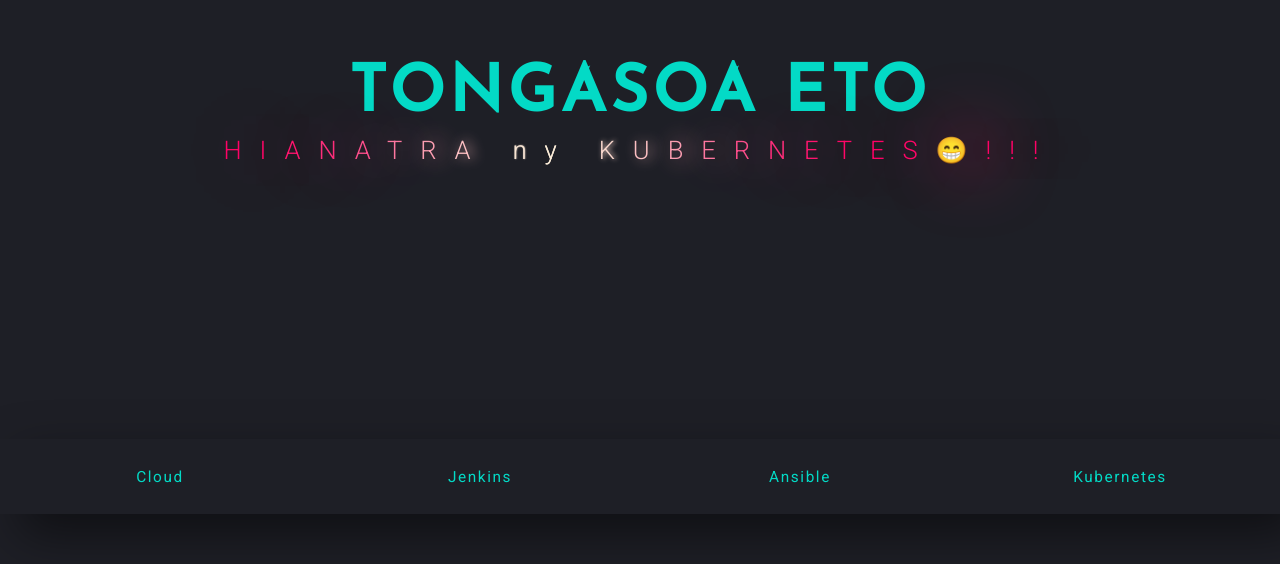
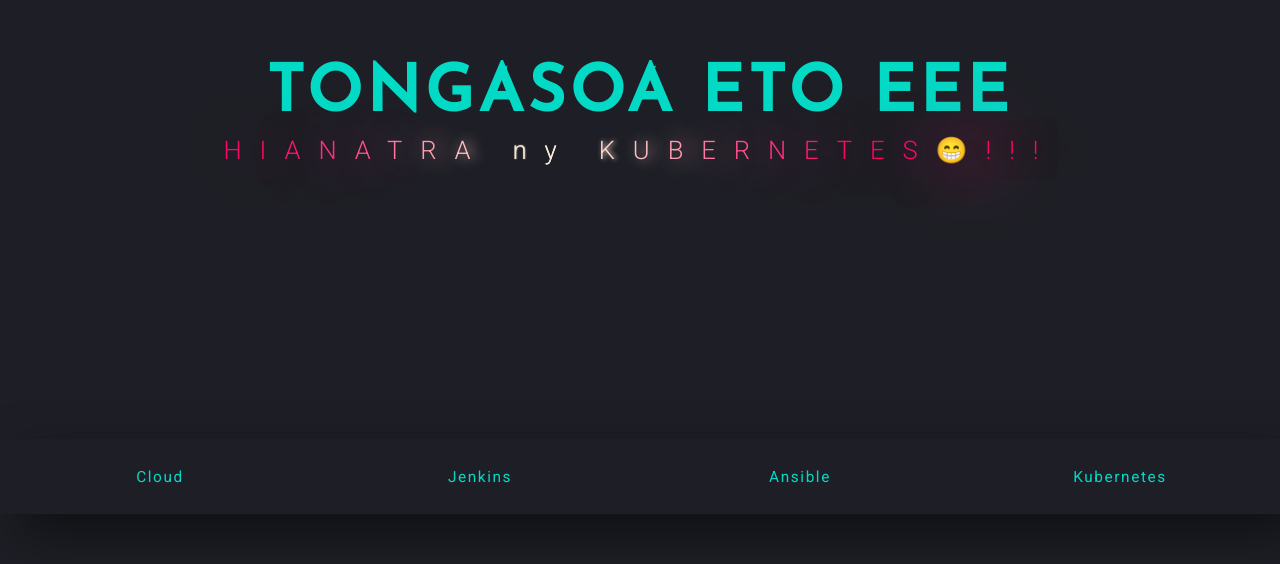
Before and after one commit to FyFyT/kubernetes, a plain HTML site: page index.html in a window 1280 px wide. Shown: the part 286-850 px from the top of the page. Drawn offline with nearby package versions, Linux system fonts and the light colour scheme; a script that the page names is missing.

Commit message:
changement contenu

```diff
--- a/index.html
+++ b/index.html
@@ -18,7 +18,7 @@
 </head>
 <body>
     <sectio class="nav">
-        <h1>TONGASOA ETO</h1>
+        <h1>TONGASOA ETO EEE</h1>
         <h3 class="span loader"><span class="m">H</span><span class="m">I</span><span class="m">A</span><span class="m">N</span><span class="m">A</span><span class="m">T</span><span class="m">R</span><span class="m">A</span><span class="m">&nbsp;</span><span class="m">n</span><span class="m">y</span><span class="m">&nbsp;</span><span class="m">K</span><span class="m">U</span><span class="m">B</span><span class="m">E</span><span class="m">R</span><span class="m">N</span><span class="m">E</span><span class="m">T</span><span class="m">E</span><span class="m">S</span><span class="m">😁</span><span class="m">!!!</span></h3>
         <div class="nav-container"><a class="nav-tab" href="#tab-pwa">Cloud</a><a class="nav-tab" href="#tab-next">Jenkins</a><a class="nav-tab" href="#tab-typescript">Ansible</a><a class="nav-tab" href="#tab-deno">Kubernetes</a><span class="nav-tab-slider"></span></div>
     </sectio>
```
